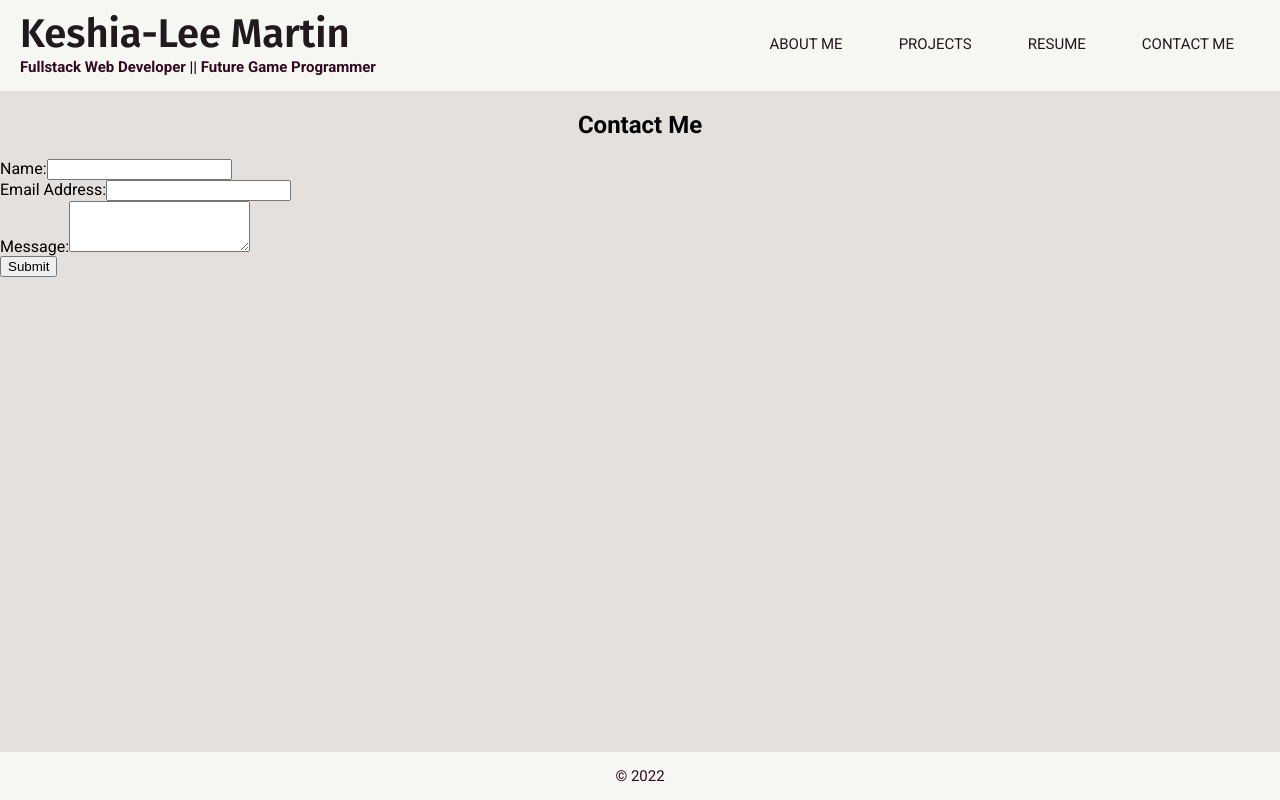
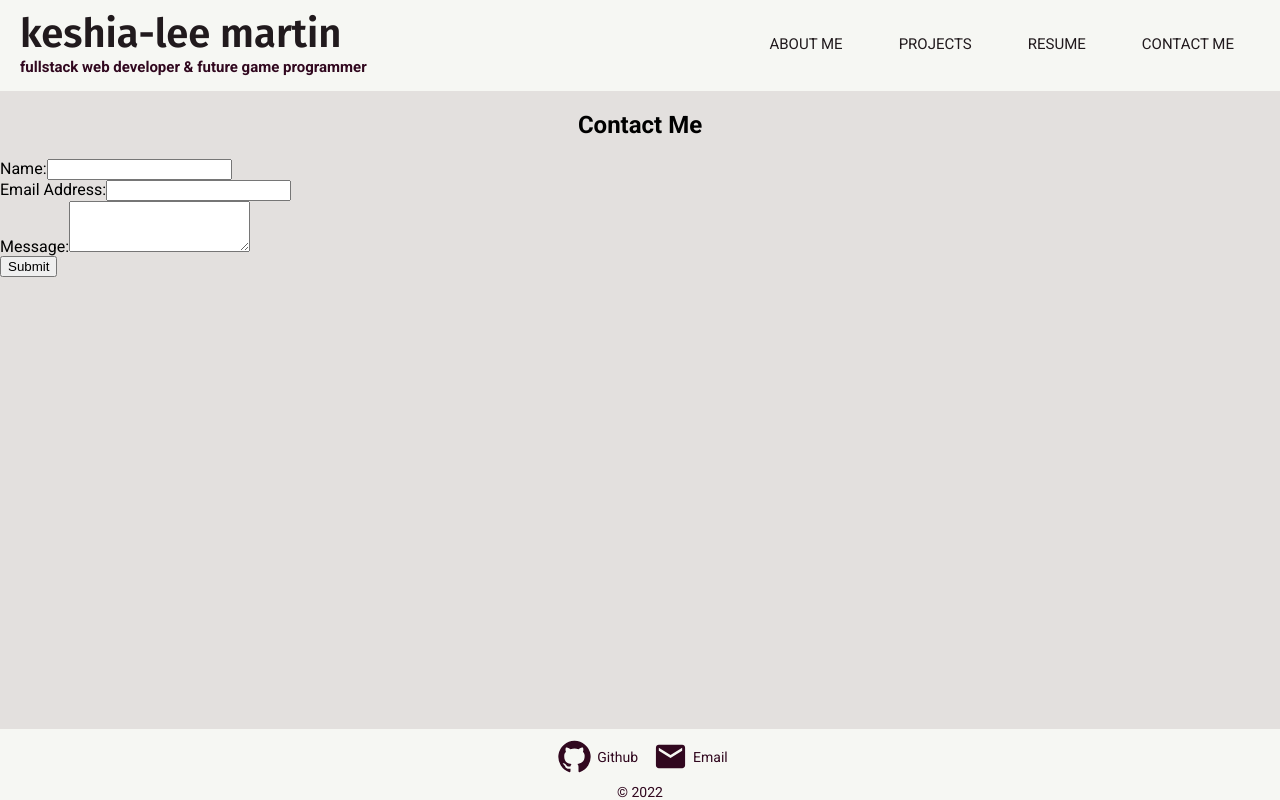
Before and after one commit to eeleelksm/eeleelksm-reactportfolio-20, a React (Create React App) app: page /contact in a window 1280 px wide. Built offline with nearby package versions, Linux system fonts and the light colour scheme.

Commit message:
footer icons added

```diff
--- a/public/index.html
+++ b/public/index.html
@@ -5,7 +5,7 @@
 		<meta name="viewport" content="width=device-width, initial-scale=1" />
 		<meta name="description" content="Web site created using create-react-app" />
 
-		<title>Keshia-Lee :: Portfolio</title>
+		<title>KLM :: Portfolio</title>
 	</head>
 	<body>
 		<noscript>You need to enable JavaScript to run this app.</noscript>
--- a/src/components/Footer/Footer.js
+++ b/src/components/Footer/Footer.js
@@ -1,7 +1,19 @@
+import GitHubIcon from "@mui/icons-material/GitHub";
+import EmailIcon from "@mui/icons-material/Email";
+
 function Footer() {
 	return (
 		<footer className="footer">
-			<p> © 2022 </p>
+			<div className="itemContainer">
+				<GitHubIcon className="icon" fontSize="large" />
+				<span>Github</span>
+			</div>
+			<div className="itemContainer">
+				<EmailIcon className="icon" fontSize="large" />
+				<span>Email</span>
+			</div>
+
+			<div>© 2022</div>
 		</footer>
 	);
 }
--- a/src/components/Header/Header.js
+++ b/src/components/Header/Header.js
@@ -6,10 +6,10 @@ function Header() {
 		<header>
 			<section>
 				<a href="/" className="header-title">
-					Keshia-Lee Martin
+					keshia-lee martin
 				</a>
 				<h3 className="header-desc">
-					Fullstack Web Developer || Future Game Programmer
+					fullstack web developer & future game programmer
 				</h3>
 			</section>
 			<section className="nav-right">
--- a/src/components/Navigation/Navigation.js
+++ b/src/components/Navigation/Navigation.js
@@ -1,4 +1,3 @@
-import React from "react";
 import { NavLink } from "react-router-dom";
 
 function Nav() {
--- a/src/components/Pages/About/About.js
+++ b/src/components/Pages/About/About.js
@@ -1,4 +1,3 @@
-import React from "react";
 import avatarImage from "../../../assets/images/avatar-bust.png";
 
 function About() {
--- a/src/components/Pages/Project/Project.js
+++ b/src/components/Pages/Project/Project.js
@@ -1,4 +1,3 @@
-import React from "react";
 import project1 from "../../../assets/images/project-1.png";
 import project2 from "../../../assets/images/project-2.png";
 import project3 from "../../../assets/images/project-3.png";
--- a/src/index.css
+++ b/src/index.css
@@ -99,6 +99,16 @@ li {
 	width: 100%;
 	bottom: 0;
 	color: #31081f;
-	font-size: 15px;
+	font-size: 14px;
 	text-align: center;
 }
+
+.itemContainer {
+	display: inline-flex;
+	align-items: center;
+	margin: 5px;
+}
+
+.icon {
+	margin: 5px;
+}
```
